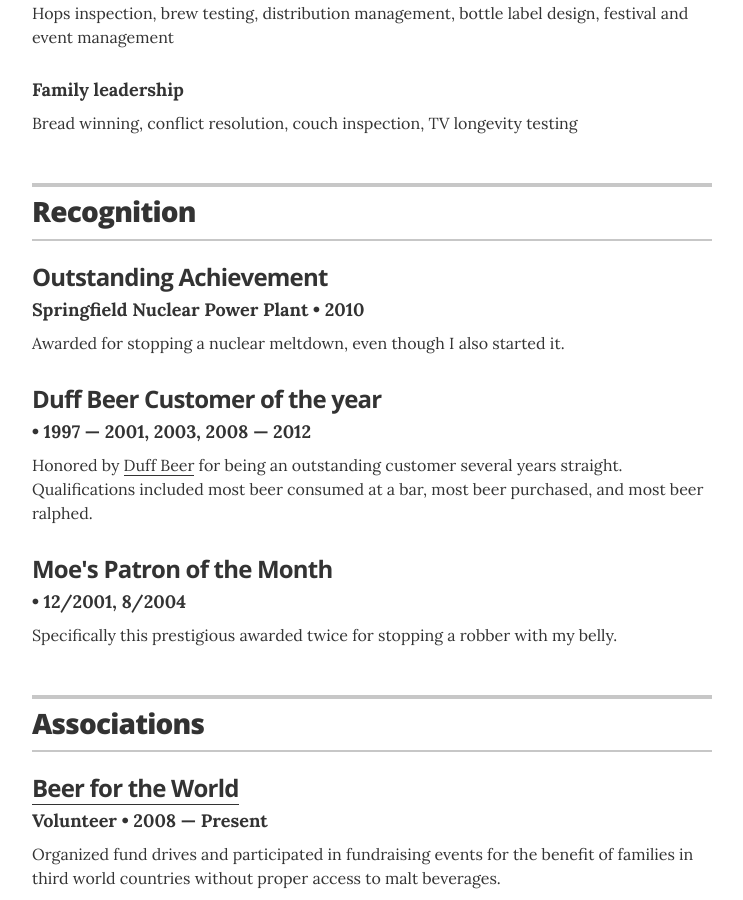
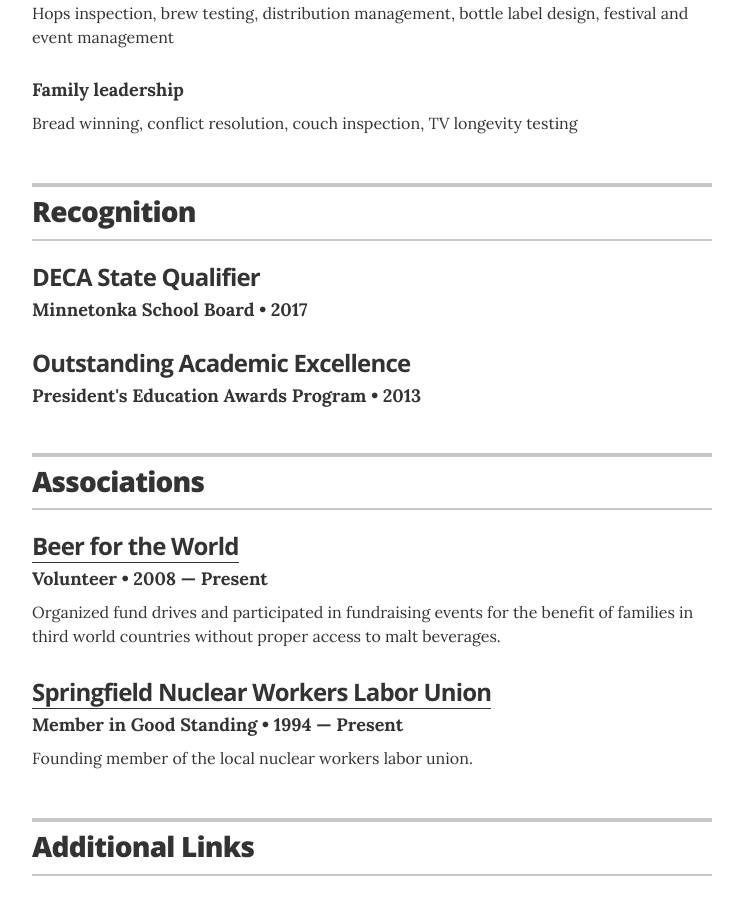
Before and after one commit to christian-kramer/christian-kramer.github.io, a Jekyll site: the page built from index.html, in a window 1280 px wide and 900 px high, scrolled down 2373 px. Shown: the whole window, without its empty margins (268-1011 px from the left). Built offline with Jekyll 4.4.1, drawn with Linux system fonts in a browser that asks for light colours.

Commit message:
Added awards

```diff
--- a/_data/recognitions.yml
+++ b/_data/recognitions.yml
@@ -1,15 +1,8 @@
 # Recognitions
-- award: Outstanding Achievement
-  organization: Springfield Nuclear Power Plant
-  year: 2010
-  summary: Awarded for stopping a nuclear meltdown, even though I also started it.
+- award: DECA State Qualifier
+  organization: Minnetonka School Board
+  year: 2017
 
-- award: Duff Beer Customer of the year
-  organization:
-  year: 1997 &mdash; 2001, 2003, 2008 &mdash; 2012
-  summary: Honored by <a href="https://en.wikipedia.org/wiki/Duff_Beer">Duff Beer</a> for being an outstanding customer several years straight. Qualifications included most beer consumed at a bar, most beer purchased, and most beer ralphed.
-
-- award: Moe's Patron of the Month
-  organization:
-  year: 12/2001, 8/2004
-  summary: Specifically this prestigious awarded twice for stopping a robber with my belly.
+- award: Outstanding Academic Excellence
+  organization: President's Education Awards Program
+  year: 2013
```
